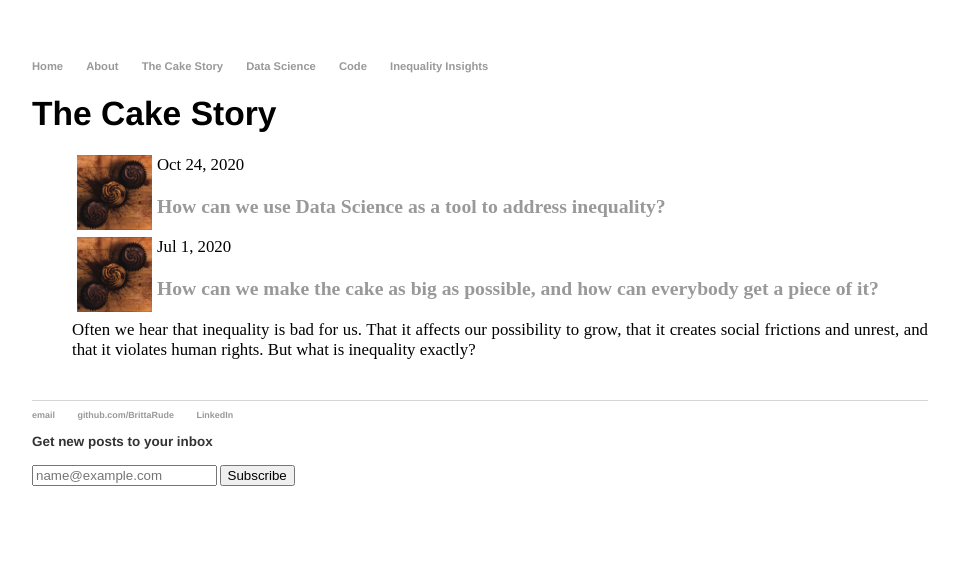
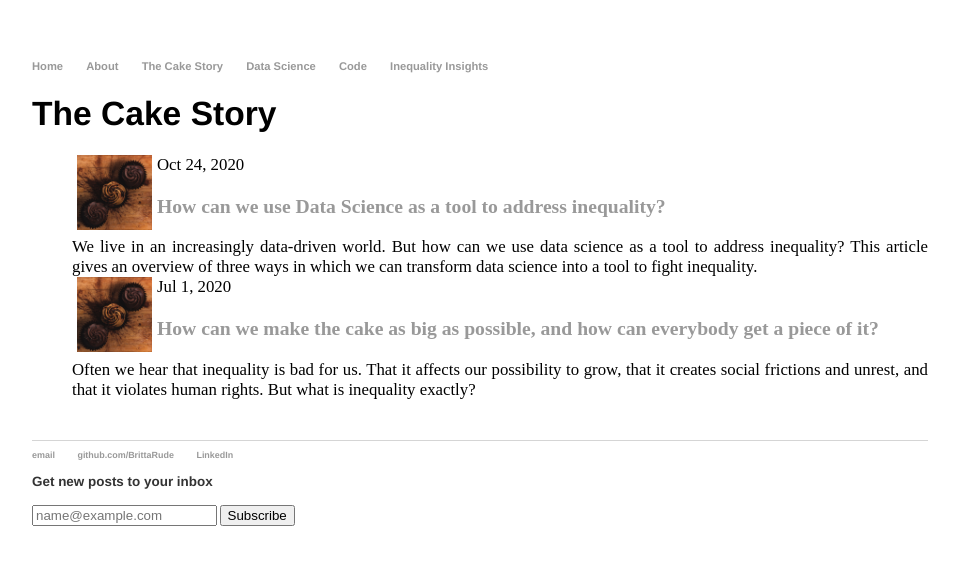
Before and after one commit to BrittaRude/BrittaRude.github.io, a Jekyll site: the page built from thecakestory/index.html, in a window 1280 px wide. Shown: the top 565 px of the page, without its empty margins (160-1119 px from the left). Built offline with Jekyll 4.4.1, drawn with Linux system fonts in a browser that asks for light colours.

Commit message:
Update 2020-07-01-britta-rude-the-cake-story-part-2.md

```diff
--- a/inputs_cakestory/_posts/2020-07-01-britta-rude-the-cake-story-part-2.md
+++ b/inputs_cakestory/_posts/2020-07-01-britta-rude-the-cake-story-part-2.md
@@ -2,6 +2,7 @@
 layout: post
 title: "How can we use Data Science as a tool to address inequality?"
 date: 2020-10-24
+myexcerpt: We live in an increasingly data-driven world. But how can we use data science as a tool to address inequality? This article gives an overview of three ways in which we can transform data science into a tool to fight inequality.
 image: /images/CakeStory_FeatureImage.jpg
 ---
 
```
